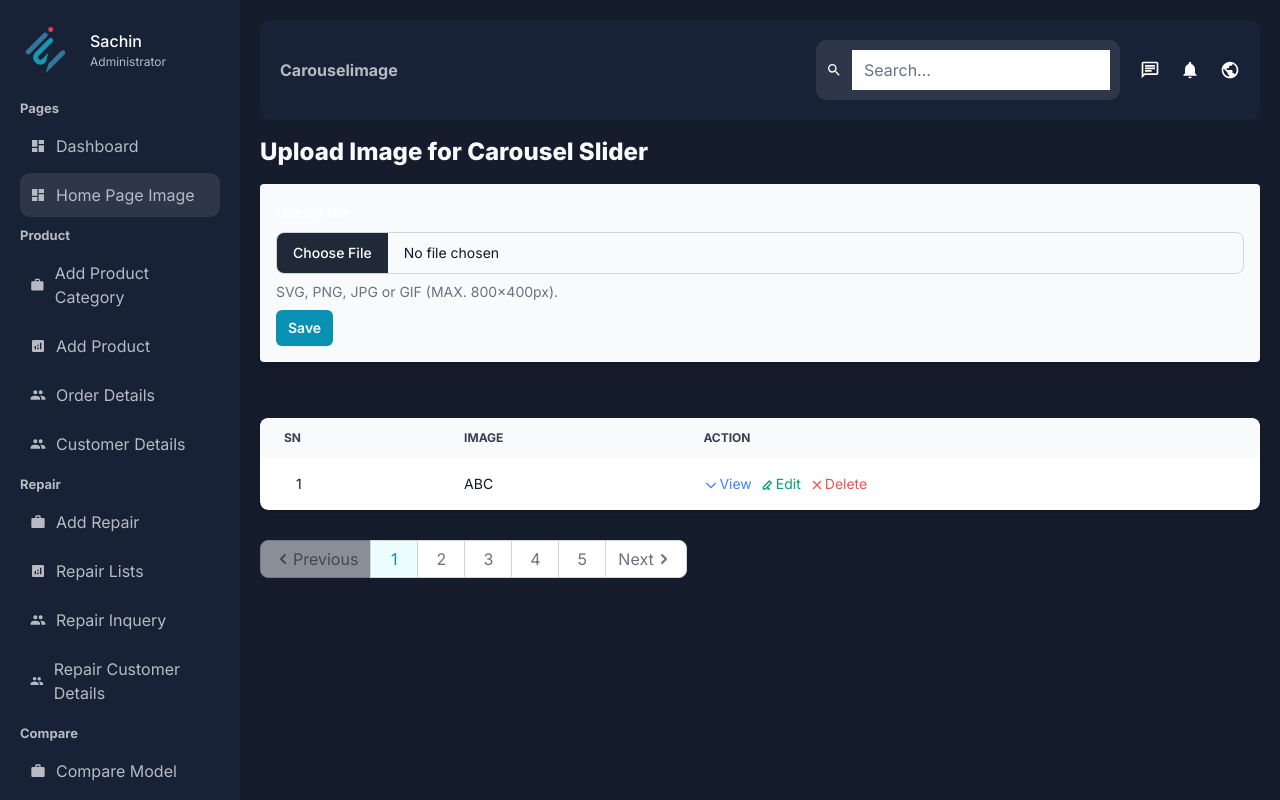
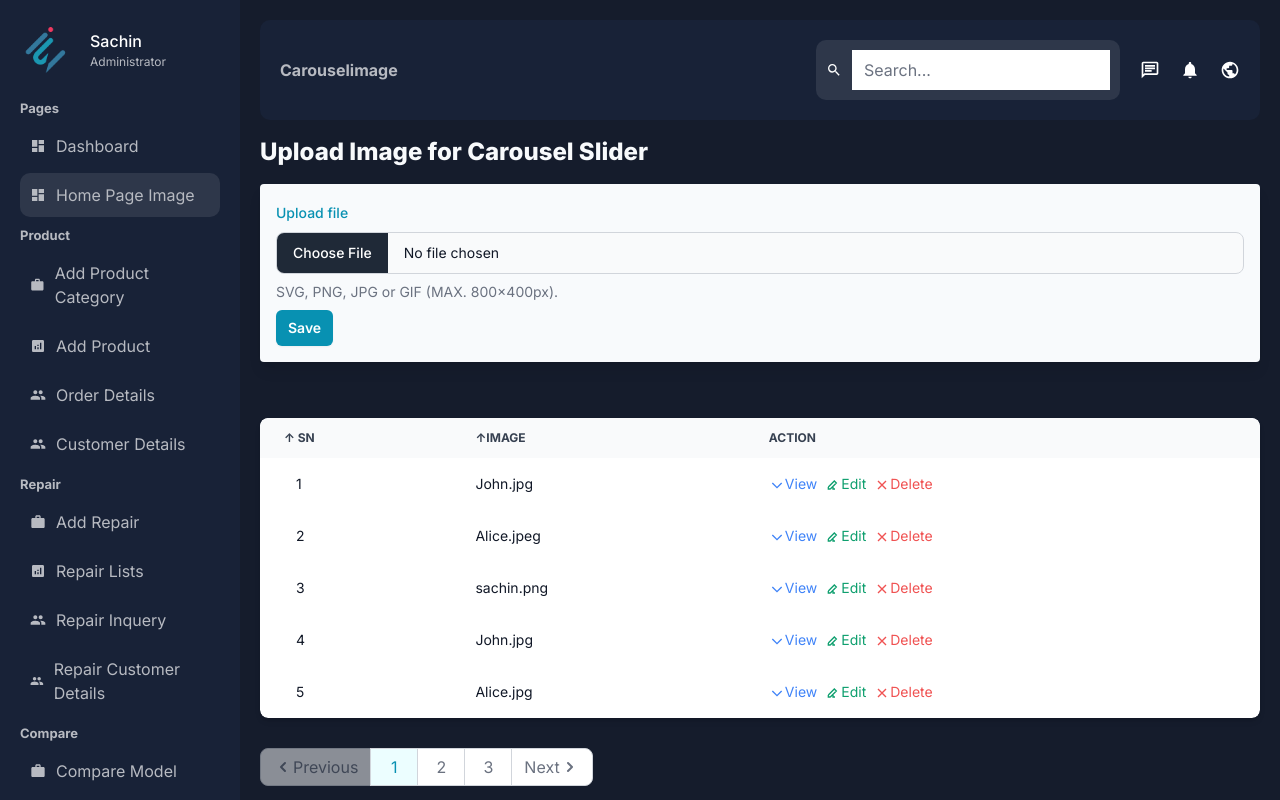
Before and after one commit to pr0chinsachin/ecommerceAdminPanel, a Next.js app: page /dashboard/carouselimage in a window 1280 px wide. Shown: the top 800 px of the page. Built offline with nearby package versions, Linux system fonts and the light colour scheme.

Commit message:
Dynamic pagination and sorting

```diff
--- a/app/dashboard/carouselimage/imageDetailsList/imageDetailsList.jsx
+++ b/app/dashboard/carouselimage/imageDetailsList/imageDetailsList.jsx
@@ -2,16 +2,65 @@
 import React, { useState } from "react"; // Import React and useState
 import { Table, Pagination } from "flowbite-react";
 
-const userData = {
-  // Define the structure of your user data
-  id: "1",
-  imageName: "ABC",
+// const userData = {
+//   // Define the structure of your user data
+//   id: "1",
+//   imageName: "ABC",
+// };
+
+const ImageDetailsList = () => {
+  // Sample data
+  const [userData, setUserData] = useState([
+    { id: 1, imageName: "John.jpg" },
+    { id: 2, imageName: "Alice.jpeg" },
+    { id: 3, imageName: "sachin.png" },
+    { id: 4, imageName: "John.jpg" },
+    { id: 5, imageName: "Alice.jpg" },
+    { id: 6, imageName: "Bob.jpg" },
+    { id: 7, imageName: "John.png" },
+    { id: 8, imageName: "Alice.jpeg" },
+    { id: 9, imageName: "Bob.jpeg" },
+    { id: 10, imageName: "John.jpg" },
+    { id: 11, imageName: "Alice.png" },
+    { id: 12, imageName: "Bob.png" },
+  ]);
+
+  const [currentPage, setCurrentPage] = useState(1); // Define state for current page
+  const onPageChange = (page) => setCurrentPage(page); // Function to handle page change
+  const [sortBy, setSortBy] = useState(null);
+  const [sortOrder, setSortOrder] = useState("asc");
+  const [itemsPerPage] = useState(5); // Set the number of items per page
+
+  // Function to handle sorting
+  const handleSort = (key) => {
+    if (sortBy === key) {
+      setSortOrder(sortOrder === "asc" ? "desc" : "asc");
+    } else {
+      setSortBy(key);
+      setSortOrder("asc");
+    }
   };
 
-const ImageDetailsList = () => {
-  const [currentPage, setCurrentPage] = useState(1); // Define state for current page
+  // Function to sort data
+  const sortedData = userData.sort((a, b) => {
+    if (sortBy) {
+      const compareValue = a[sortBy] > b[sortBy] ? 1 : -1;
+      return sortOrder === "asc" ? compareValue : compareValue * -1;
+    }
+    return 0;
+  });
 
-  const onPageChange = (page) => setCurrentPage(page); // Function to handle page change
+  const getSortIcon = (key) => {
+    if (sortBy === key) {
+      return sortOrder === "asc" ? <span>&uarr;</span> : <span>&darr;</span>;
+    }
+    return null;
+  };
+
+  // Calculate index range for pagination
+  const indexOfLastItem = currentPage * itemsPerPage;
+  const indexOfFirstItem = indexOfLastItem - itemsPerPage;
+  const currentItems = sortedData.slice(indexOfFirstItem, indexOfLastItem);
 
   //   debugger;
   //   const [userData, setUserData] = useState([]);
@@ -45,25 +94,30 @@ const ImageDetailsList = () => {
             <div className="inline-block min-w-full shadow-md rounded-lg overflow-hidden">
               <Table>
                 <Table.Head>
-                  <Table.HeadCell>SN</Table.HeadCell>
-                  <Table.HeadCell>Image</Table.HeadCell>
+                  <Table.HeadCell onClick={() => handleSort("id")}>
+                    {getSortIcon("id")}
+                    <span>&uarr;</span> SN
+                  </Table.HeadCell>
+                  <Table.HeadCell onClick={() => handleSort("imageName")}>
+                    {getSortIcon("imageName")} <span>&uarr;</span>Image
+                  </Table.HeadCell>
                   <Table.HeadCell>Action</Table.HeadCell>
                 </Table.Head>
                 <Table.Body>
-                  {/* {userData.map((user) => ( */}
-                  <Table.Row key={userData.id}>
+                  {currentItems.map((user) => (
+                    <Table.Row key={user.id}>
                       <Table.Cell>
                         <div className="flex">
                           <div className="ml-3">
                             <p className="text-gray-900 whitespace-no-wrap">
-                            {userData.id}
+                              {user.id}
                             </p>
                           </div>
                         </div>
                       </Table.Cell>
                       <Table.Cell>
                         <p className="text-gray-900 whitespace-no-wrap">
-                        {userData.imageName}
+                          {user.imageName}
                         </p>
                       </Table.Cell>
                       <Table.Cell>
@@ -127,7 +181,7 @@ const ImageDetailsList = () => {
                       </p>
                     </td> */}
                     </Table.Row>
-                  {/* ))} */}
+                  ))}
                 </Table.Body>
               </Table>
             </div>
@@ -136,7 +190,7 @@ const ImageDetailsList = () => {
         <div className="flex overflow-x-auto">
           <Pagination
             currentPage={currentPage}
-            totalPages={100}
+            totalPages={Math.ceil(sortedData.length / itemsPerPage)}
             onPageChange={onPageChange}
             showIcons
           />
--- a/app/dashboard/carouselimage/page.jsx
+++ b/app/dashboard/carouselimage/page.jsx
@@ -13,7 +13,7 @@ const CarouselImage = () => {
           <div>
             <Label
               htmlFor="file-upload-helper-text"
-              className="text-white mt-2"
+              className="text-cyan-600 mt-2"
               value="Upload file"
             />
           </div>
--- a/app/ui-component/dashboard/sidebar/sidebar.jsx
+++ b/app/ui-component/dashboard/sidebar/sidebar.jsx
@@ -46,7 +46,7 @@ const menuItems = [
       },
       {
         title: "Order Details",
-        path: "/dashboard/order",
+        path: "/dashboard/orderlist",
         icon: <MdPeople />,
       },
       {
```
Lines whose indentation alone changed are shown as unchanged.
